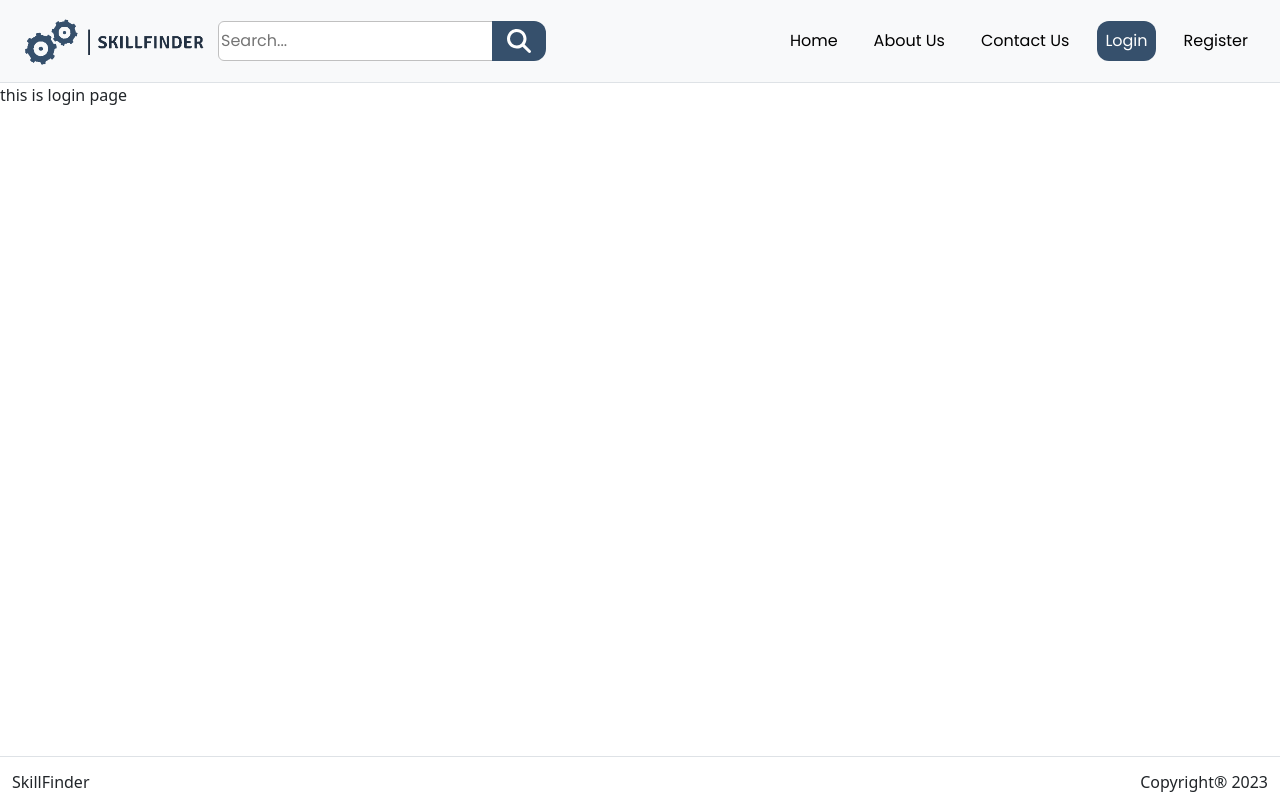
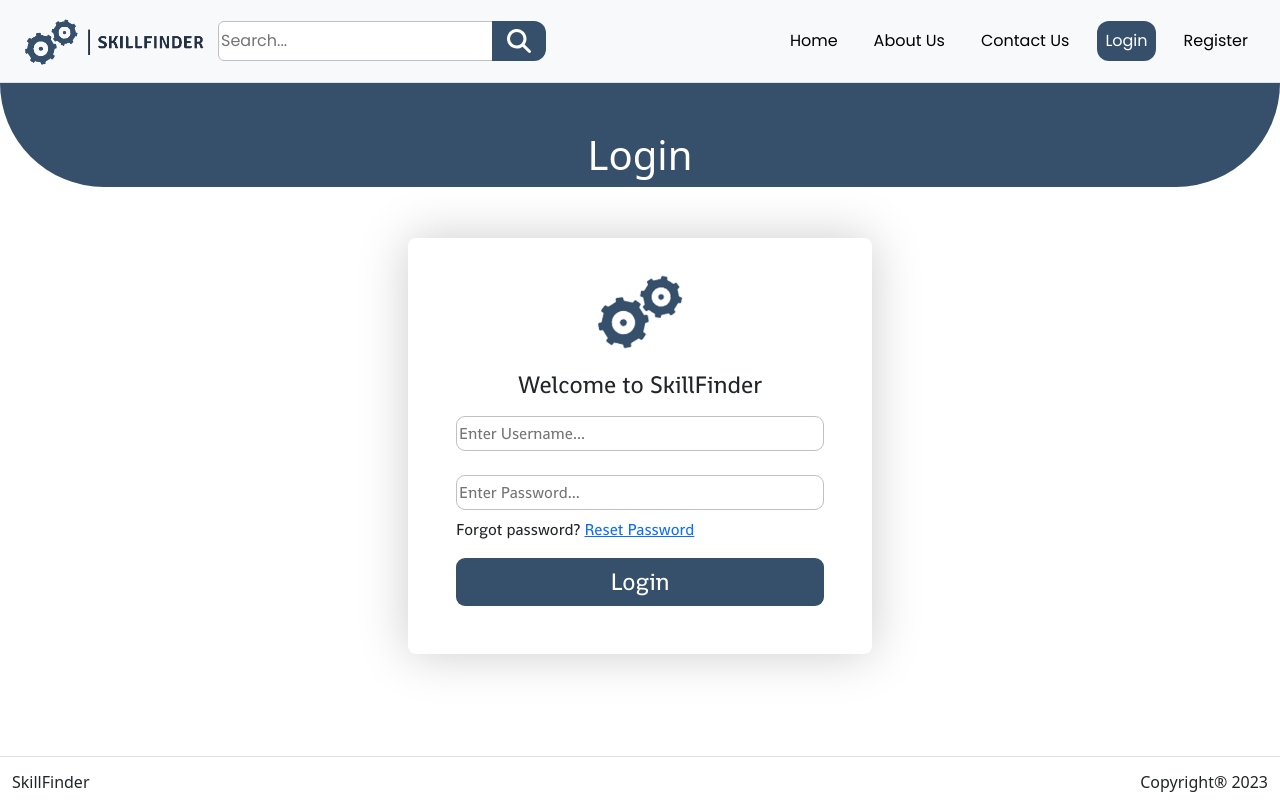
Before and after one commit to MohamadThaine/SkillFinder, a React (Create React App) app in the folder client/: page /Login in a window 1280 px wide. Built offline with nearby package versions, Linux system fonts and the light colour scheme.

Commit message:
start working in login page

```diff
--- a/client/src/Assets/Styles/AboutUs.css
+++ b/client/src/Assets/Styles/AboutUs.css
@@ -21,6 +21,7 @@
     margin-left: auto;
     font-family: 'Shanti';
     box-shadow: 0 0 50px #ccc;
+    border-radius: 8px;
 }
 
 .desc .contact-us-btn{
--- a/client/src/Assets/Styles/Home.css
+++ b/client/src/Assets/Styles/Home.css
@@ -35,6 +35,16 @@
     border-radius: 6px;
     border: #C0C0C0 1px solid;
     font-family: 'Shanti';
+}
+
+.defultButton{
+    border: none;
+    background-color: #36506C;
+    font-family: 'Shanti';
+    color: white;
+    display: flex;
+    justify-content: center;
+    align-items: center;
 }
 
 .searchInput{
--- /dev/null
+++ b/client/src/Assets/Styles/Login.css
@@ -0,0 +1,14 @@
+.login-img{
+    width: 6rem !important;
+}
+
+.login-input, .login-button{
+    width: 23rem !important;
+    height: 2.2rem !important;
+    border-radius: 9px !important;
+}
+
+.login-button{
+    height: 3rem !important;
+    font-size: 1.5rem;
+}
--- a/client/src/Pages/Login.js
+++ b/client/src/Pages/Login.js
@@ -1,7 +1,23 @@
+import React from 'react';
+import Logo from '../Assets/Images/SkillFinderLogoNoTitle.png';
+import { Link } from 'react-router-dom';
+import '../Assets/Styles/Login.css'
+
+
 function Login(){
     return(
         <>
-         this is login page
+         <div className="containter-fluid header">
+            <h1 className="text-center mt-5">Login</h1>
+         </div>
+        <div className="desc mt-auto mb-auto pb-5 pe-5 ps-5">
+            <img src={Logo} alt='login' className='row me-auto ms-auto mb-auto login-img'/>
+            <h4 className='mb-2 text-center'>Welcome to SkillFinder</h4>
+            <input type='text' placeholder='Enter Username...' className='defultInput row me-auto ms-auto mt-3 login-input'/>
+            <input type='password' placeholder='Enter Password...' className='defultInput row me-auto ms-auto mt-4 login-input'/>
+            <p className='mt-2'>Forgot password? <Link>Reset Password</Link></p>
+            <button className='defultButton row me-auto ms-auto mt-3 login-button'>Login</button>
+        </div>
         </>
     )
 }
--- a/client/src/Pages/Register.js
+++ b/client/src/Pages/Register.js
@@ -1,6 +1,7 @@
 import { useState } from "react"
 import useInput from '../Hooks/useInput'
 import '../Assets/Styles/Register.css'
+import { Link } from "react-router-dom";
 
 function Register(){
     const [isOwner, setIsOwner] = useState(false);
@@ -64,9 +65,9 @@ function Register(){
                 <div className="register-column d-flex flex-column gender-column">
                     <span>Gender</span>
                     <div>
-                        <input type="radio" id="male-radio" name="Gender" />
+                        <input type="radio" className="form-check-input" id="male-radio" name="Gender" />
                         <label for="male-radio" className="ms-1">Male</label>
-                        <input className="ms-3" type="radio" id="female-radio" name="Gender" />
+                        <input className="ms-3 form-check-input" type="radio" id="female-radio" name="Gender" />
                         <label for="female-radio" className="ms-1">Female</label>
                     </div>
                 </div>
@@ -93,8 +94,8 @@ function Register(){
             </div>
             <div className="row register-row mt-3">
                 <div className="register-column d-flex">
-                    <input type="checkbox" id="accept-check"/>
-                    <label for="accept-check" className="ms-1">I agree to Terms of Use and Privacy Policy</label>
+                    <input type="checkbox" className="form-check-input" id="accept-check"/>
+                    <label for="accept-check" className="ms-1 mb-auto">I agree to <Link>Terms of Use and Privacy Policy</Link></label>
                 </div>
             </div>
             <button className="mt-2 row register-confirm-btn ms-auto me-auto">Register</button>
```
Also changed, not shown: client/src/Assets/Images/SkillFinderLogoNoTitle.png (added).
